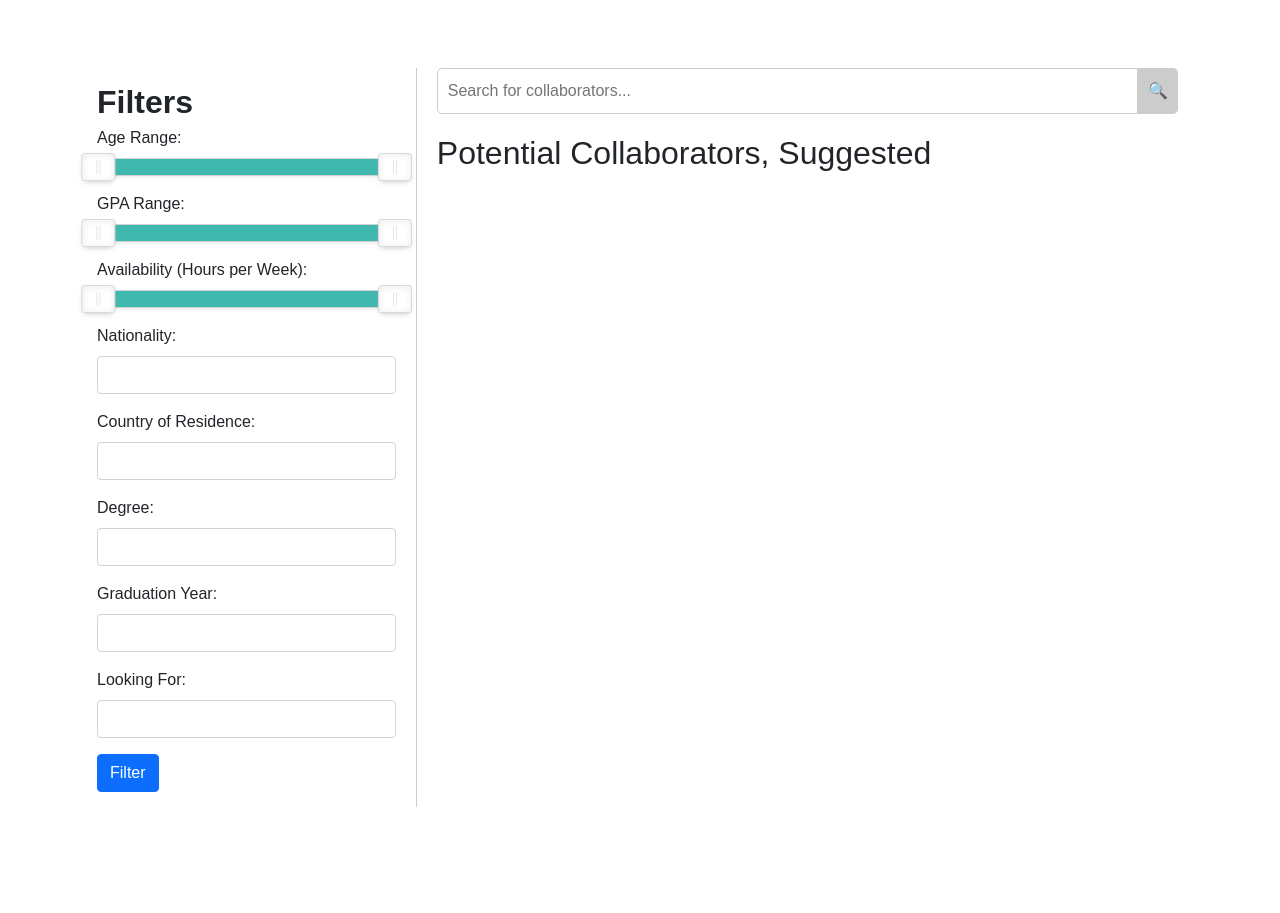
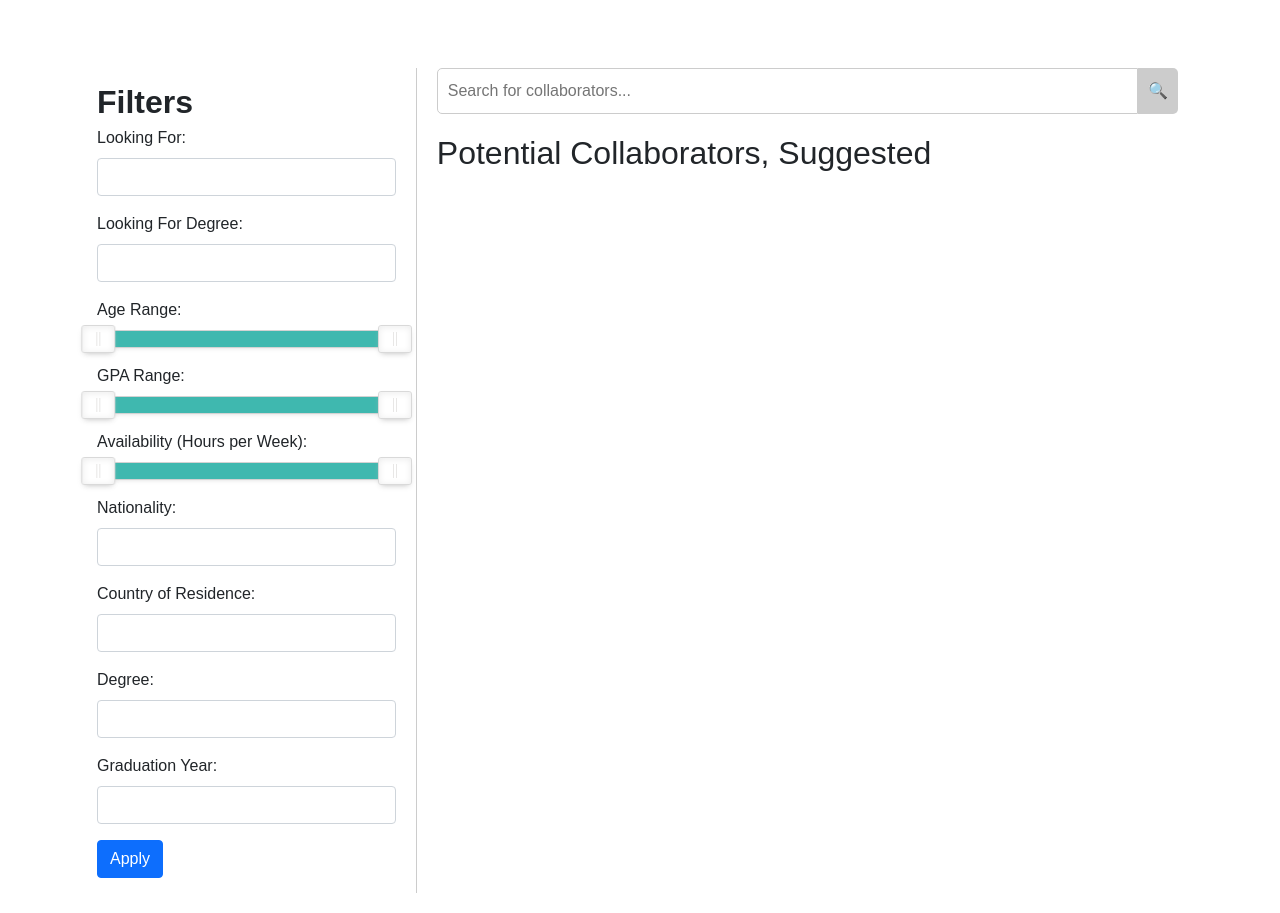
Before and after one commit to tomvlt1/Datastructures, a Flask app: template app/templates/collaborators.html in a window 1280 px wide. Shown: the part 53-966 px from the top of the page. Before the commit the page ends 860 px from the top, so only its background shows below. Run offline with Flask 3, Linux system fonts and the light colour scheme; the template is opened without the code that fills it, so the values that code supplies are empty; parts of the project's set-up code (start-up, migrations or seed data) failed here and were passed over; some libraries are stand-ins or nearby versions.

Commit message:
morechanges

```diff
--- a/app/main.py
+++ b/app/main.py
@@ -1,5 +1,5 @@
-from app.routes.Home_Routes import home_bp
-from app.routes.Collaborators_Routes import collaborators_bp
+from routes.Home_Routes import home_bp
+from routes.Collaborators_Routes import collaborators_bp
 from flask import Flask
 
 app = Flask(__name__)
--- a/app/templates/collaborators.html
+++ b/app/templates/collaborators.html
@@ -65,6 +65,16 @@
         <h2>Filters</h2>
         <form action="/filter" method="post">
             <div class="mb-3">
+                <label for="looking_for" class="form-label">Looking For:</label>
+                <input type="text" id="looking_for" name="looking_for" class="form-control">
+            </div>
+
+            <div class="mb-3">
+                <label for="looking_for_degree" class="form-label">Looking For Degree:</label>
+                <input type="text" id="looking_for_degree" name="looking_for_degree" class="form-control">
+            </div>
+
+            <div class="mb-3">
                 <label for="age_slider" class="form-label">Age Range:</label>
                 <div id="age_slider" class="mb-3"></div>
                 <input type="hidden" id="min_age" name="min_age">
@@ -105,12 +115,7 @@
                 <input type="number" id="graduation_year" name="graduation_year" min="1900" max="2100" class="form-control">
             </div>
 
-            <div class="mb-3">
-                <label for="looking_for" class="form-label">Looking For:</label>
-                <input type="text" id="looking_for" name="looking_for" class="form-control">
-            </div>
-
-            <button type="submit" class="btn btn-primary">Filter</button>
+            <button type="submit" class="btn btn-primary">Apply</button>
         </form>
       </aside>
 
```
